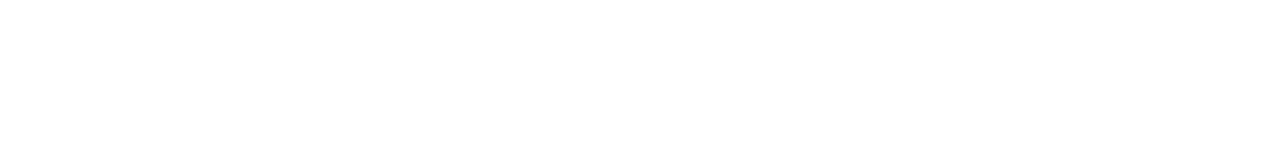
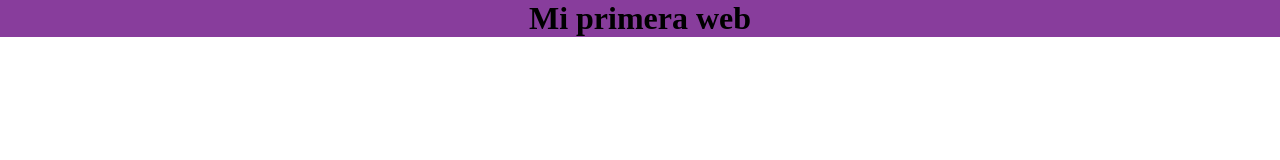
Before and after one commit to oscarpon/Primera_entrega, a plain HTML site: page index.html in a window 1280 px wide. Drawn offline with Linux system fonts and the light colour scheme.

Commit message:
plantilla con cabecera en proceso

```diff
--- a/index.html
+++ b/index.html
@@ -9,7 +9,9 @@
 </head>
 <body>
 
-
+<div id="cabecera">
+  <h1>Mi primera web</h1>
+</div>
 
 </body>
 </html>
--- a/styles.css
+++ b/styles.css
@@ -0,0 +1,18 @@
+#cabecera{
+  text-align: center;
+  background-color: #883d9c;
+  margin-top: 0;
+  font-size: 100%;
+
+
+
+}
+h1{
+  margin-top: inherit;
+}
+
+body{
+  margin-left: inherit;
+  margin-right: inherit;
+  margin-top: inherit;
+}
```
